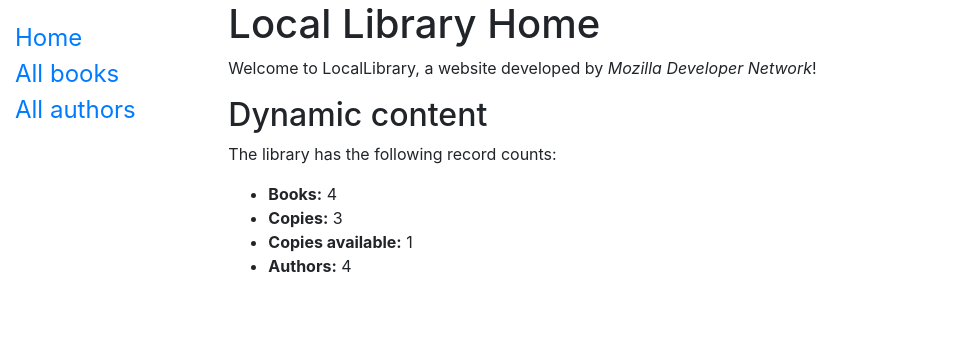
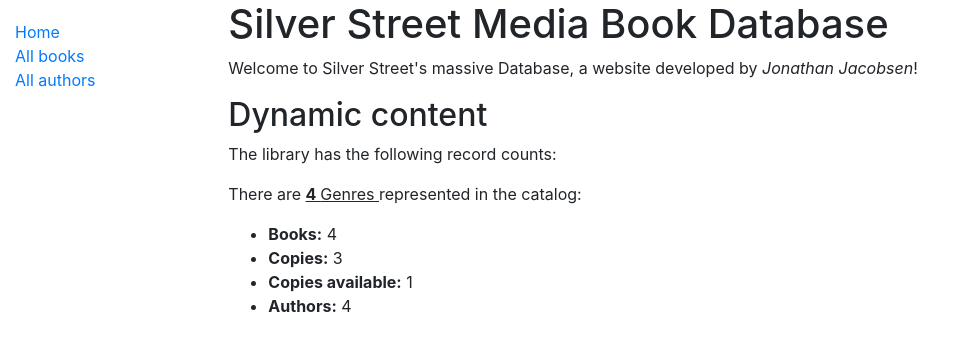
Before and after one commit to jondjacobsen/locallibrary, a Django app: page /catalog/ in a window 1280 px wide. Shown: the top 351 px of the page, without its empty margins (0-965 px from the left). Run offline with Django 3.2, Linux system fonts and the light colour scheme; data comes from the database, SQL or seed files in the repository; some libraries are stand-ins or nearby versions.

Commit message:
Update of Static Files and add Genres to Main Page

```diff
--- a/catalog/static/css/styles.css
+++ b/catalog/static/css/styles.css
@@ -1,6 +1,5 @@
 .sidebar-nav {
     margin-top: 20px;
     padding: 0;
-    font-size: 18pt;
     list-style: none;
 }
--- a/catalog/views.py
+++ b/catalog/views.py
@@ -18,11 +18,15 @@ def index(request):
     # The 'all()' is implied by default.
     num_authors = Author.objects.count()
 
+    # The Genres Object.
+    num_genres = Genre.objects.count()
+
     context = {
         'num_books': num_books,
         'num_instances': num_instances,
         'num_instances_available': num_instances_available,
         'num_authors': num_authors,
+        'num_genres': num_genres,
     }
 
     # Render the HTML template index.html with the data in the context variable
--- a/locallibrary/settings.py
+++ b/locallibrary/settings.py
@@ -38,6 +38,7 @@ INSTALLED_APPS = [
     'django.contrib.messages',
     'django.contrib.staticfiles',
     'catalog.apps.CatalogConfig',
+
 ]
 
 MIDDLEWARE = [
--- a/templates/base_generic.html
+++ b/templates/base_generic.html
@@ -1,7 +1,7 @@
 <!DOCTYPE html>
 <html lang="en">
 <head>
-  {% block title %}<title>Local Library</title>{% endblock %}
+  {% block title %}<title>Silver Street Media Book Database</title>{% endblock %}
   <meta charset="utf-8">
   <meta name="viewport" content="width=device-width, initial-scale=1">
   <link rel="stylesheet" href="https://stackpath.bootstrapcdn.com/bootstrap/4.1.3/css/bootstrap.min.css" integrity="sha384-MCw98/SFnGE8fJT3GXwEOngsV7Zt27NXFoaoApmYm81iuXoPkFOJwJ8ERdknLPMO" crossorigin="anonymous">
--- a/templates/index.html
+++ b/templates/index.html
@@ -1,10 +1,11 @@
 {% extends "base_generic.html" %}
 
 {% block content %}
-  <h1>Local Library Home</h1>
-  <p>Welcome to LocalLibrary, a website developed by <em>Mozilla Developer Network</em>!</p>
+  <h1>Silver Street Media Book Database</h1>
+  <p>Welcome to Silver Street's massive Database, a website developed by <em>Jonathan Jacobsen</em>!</p>
   <h2>Dynamic content</h2>
   <p>The library has the following record counts:</p>
+  <p>There are <u><strong> {{  num_genres  }} </strong> Genres </u> represented in the catalog:</p>
   <ul>
     <li><strong>Books:</strong> {{ num_books }}</li>
     <li><strong>Copies:</strong> {{ num_instances }}</li>
```
